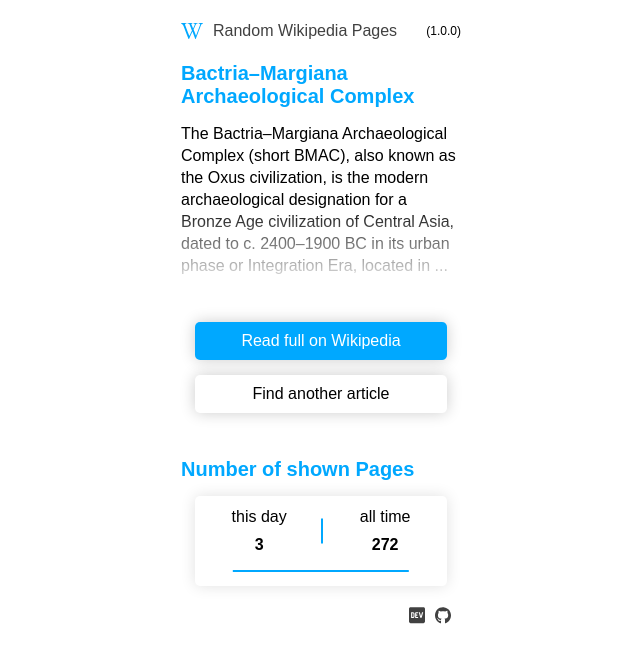
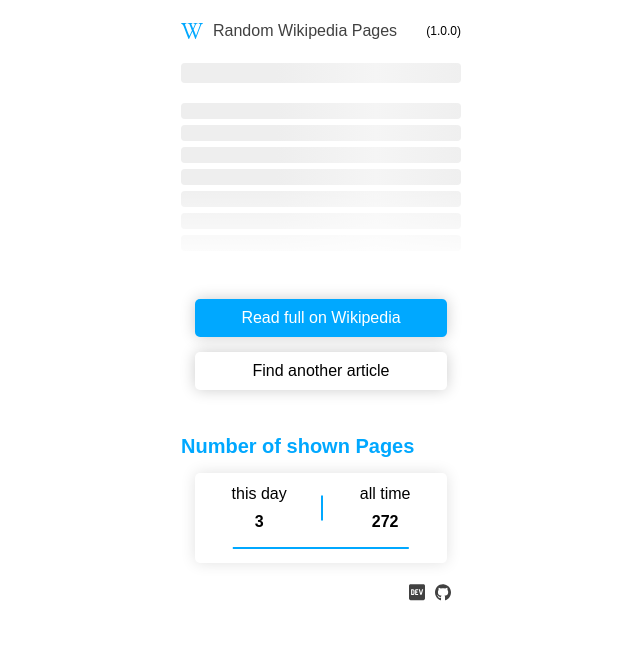
Before and after one commit to Iwaniukooo11/random-wikipedia-pages, a React app: page / in a window 1280 px wide. Shown: the top 662 px of the page, without its empty margins (319-959 px from the left). Built offline with nearby package versions, Linux system fonts and the light colour scheme; the HTML template or start-up script is replaced by a standard one.

Commit message:
add skeleton loading

```diff
--- a/package.json
+++ b/package.json
@@ -10,6 +10,7 @@
     "react": "^17.0.2",
     "react-browser-extension-scripts": "4.0.10",
     "react-dom": "^17.0.2",
+    "react-loading-skeleton": "^2.2.0",
     "styled-components": "^5.3.0",
     "web-vitals": "^1.1.2"
   },
--- a/src/partials/article/article.js
+++ b/src/partials/article/article.js
@@ -4,6 +4,8 @@ import Header from '../../components/header/header'
 import Desc from '../../components/desc/desc'
 import Layout from '../../layout/layout'
 import Wrap from '../../layout/wrap'
+import Skeleton, { SkeletonTheme } from 'react-loading-skeleton'
+import theme from '../../layout/theme'
 
 const Whiter = styled.div`
   background: linear-gradient(
@@ -22,14 +24,18 @@ const Article = props => {
   return (
     <Layout>
       <Wrap as="article">
+        {/* <SkeletonTheme color={theme.colorBlue}> */}
         <Header bold margin>
-          Bactria–Margiana Archaeological Complex
+          {/* Bactria–Margiana Archaeological Complex */}
+          <Skeleton />
         </Header>
+        {/* </SkeletonTheme> */}
         <Desc>
-          The Bactria–Margiana Archaeological Complex (short BMAC), also known
+          {/* The Bactria–Margiana Archaeological Complex (short BMAC), also known
           as the Oxus civilization, is the modern archaeological designation for
           a Bronze Age civilization of Central Asia, dated to c. 2400–1900 BC in
-          its urban phase or Integration Era, located in {'...'}
+          its urban phase or Integration Era, located in {'...'} */}
+          <Skeleton count={7} />
         </Desc>
         <Whiter />
       </Wrap>
```
